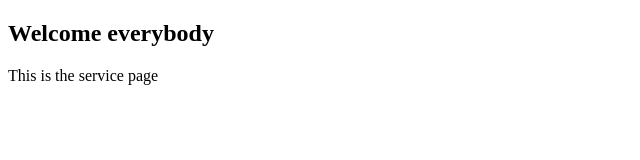
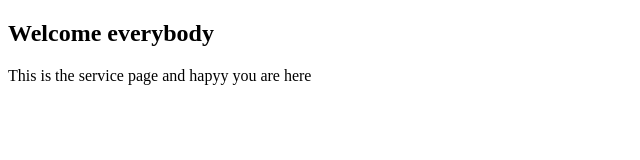
Before and after one commit to Murage-Ivy/Gym-Git-Exercise-Solutions, a plain HTML site: page services.html in a window 1280 px wide. Shown: the whole page, without its empty margins (0-640 px from the left). Drawn offline with Linux system fonts and the light colour scheme.

Commit message:
Redesign service page

```diff
--- a/services.html
+++ b/services.html
@@ -8,6 +8,6 @@
 </head>
 <body>
     <h2>Welcome everybody</h2>
-    <p>This is the service page</p>
+    <p>This is the service page and hapyy you are here</p>
 </body>
 </html>
```
